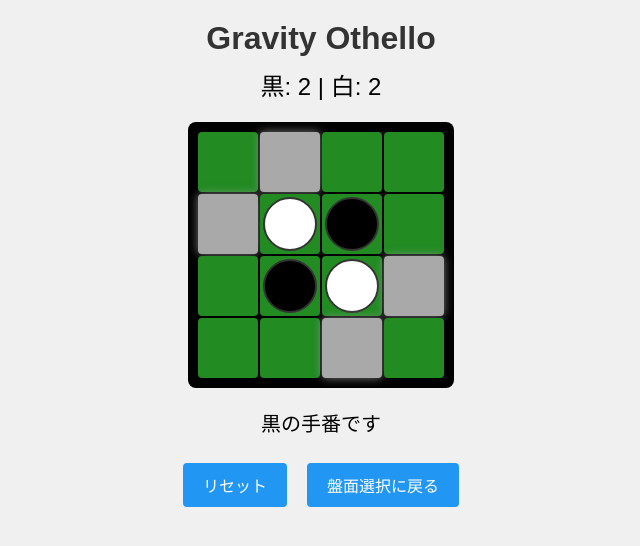
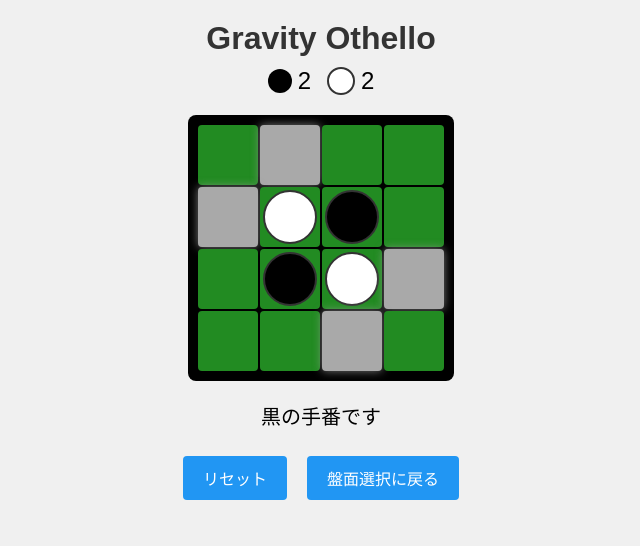
Before and after one commit to otanin495/Gravity-Othello, a plain HTML site: page index.html in a window 1280 px wide. Both pictures are taken after a click on the button "4×4盤". Shown: the whole page, without its empty margins (319-959 px from the left). Drawn offline with Linux system fonts and the light colour scheme.

Commit message:
Update index.html

```diff
--- a/index.html
+++ b/index.html
@@ -347,10 +347,18 @@
             <button class="size-button" onclick="startGame(6)">6×6盤</button>
             <button class="size-button" onclick="startGame(8)">8×8盤</button>
         </div>
-
         <div id="gameInfo" class="hidden">
             <div class="score">
-                黒: <span id="blackScore">0</span> | 白: <span id="whiteScore">0</span>
+                <div style="display: flex; gap: 16px; align-items: center; justify-content: center;">
+                    <div style="display: flex; gap: 6px; align-items: center;">
+                        <div style="width: 24px; height: 24px; border-radius: 50%; background: black;"></div>
+                        <span id="blackScore">0</span>
+                    </div>
+                    <div style="display: flex; gap: 6px; align-items: center;">
+                        <div style="width: 24px; height: 24px; border-radius: 50%; background: white; border: 2px solid #333;"></div>
+                        <span id="whiteScore">0</span>
+                    </div>
+                </div>
             </div>
         </div>
     </div>
```
